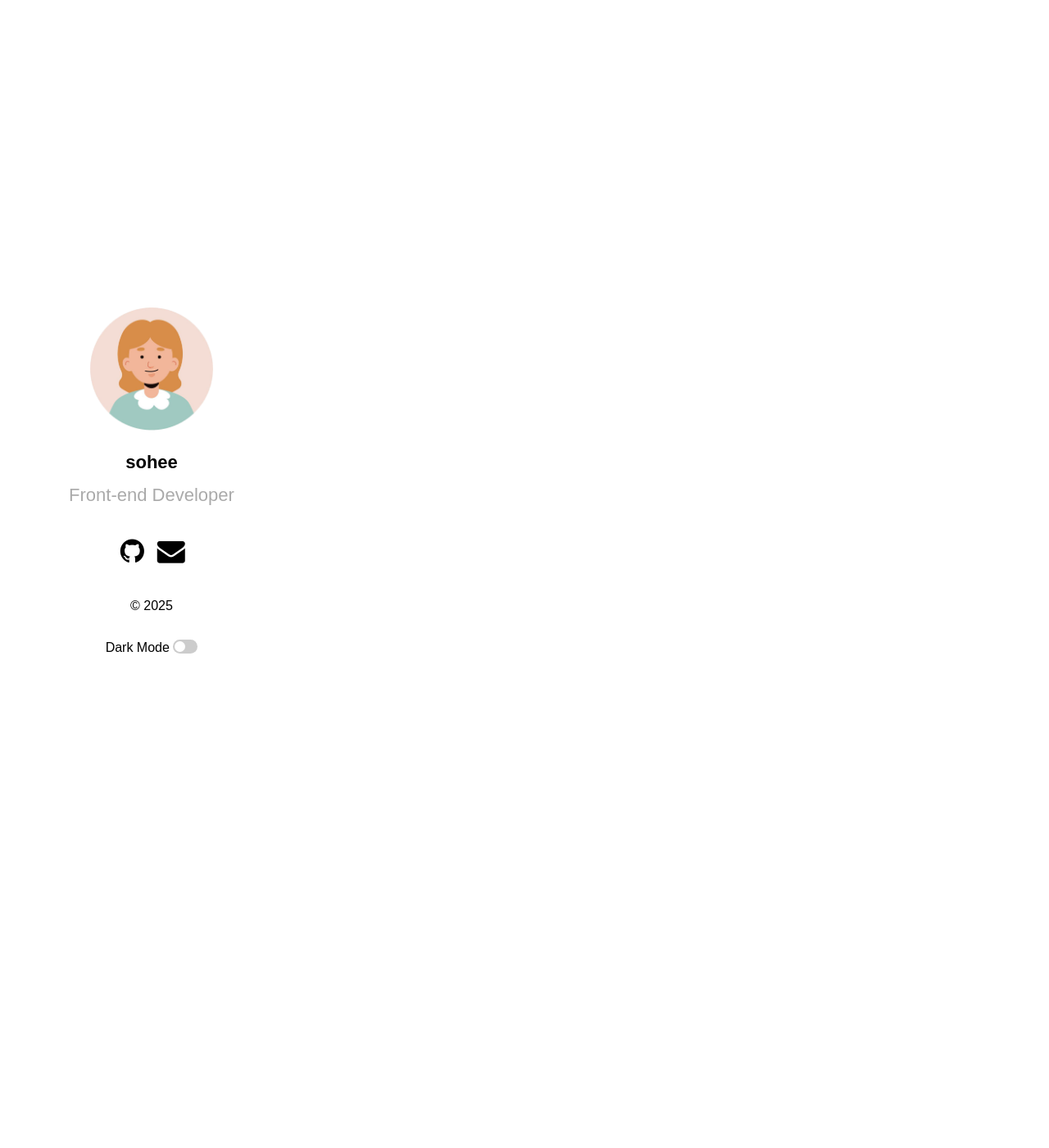
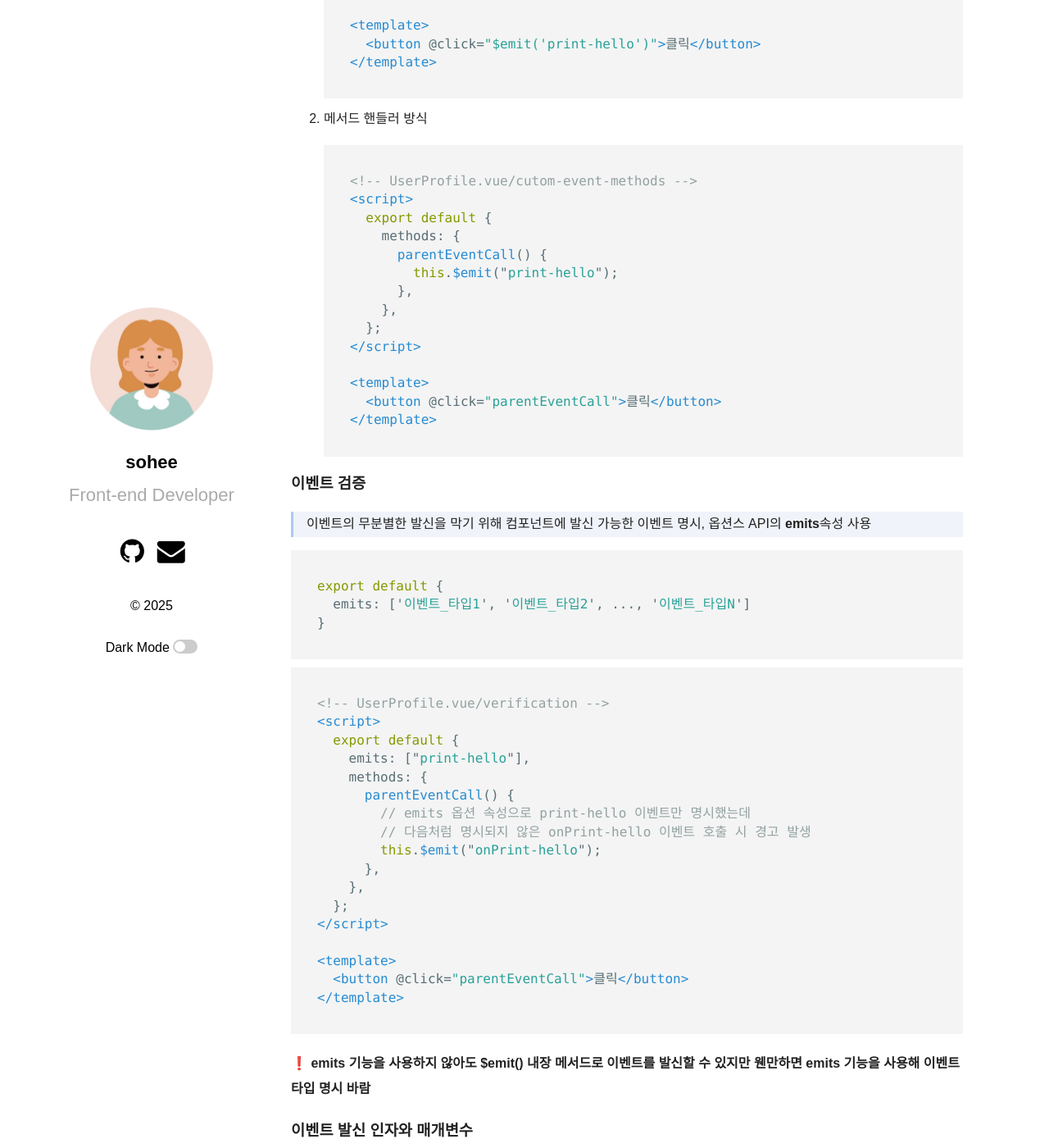
Before and after one commit to shkim00216/shkim00216.github.io, a Jekyll site: the page built from _posts/2025-10-13-vue3.md, in a window 1280 px wide and 1400 px high, scrolled down 13676 px. Shown: the whole window at 82% size. Built offline with Jekyll 4.4.1, drawn with Linux system fonts in a browser that asks for light colours; some web fonts are replaced; some of the changed text lies outside the part shown.

Commit message:
Update 2025-10-13-vue3.md

````diff
--- a/_posts/2025-10-13-vue3.md
+++ b/_posts/2025-10-13-vue3.md
@@ -392,15 +392,15 @@ updated -->
 
 1. 사용자 정의 속성만 지정하고 값을 할당하지 않음 -> `true`
 
-```html
-<UserProfile isHuman /> <UserProfile :isHuman="true" />
-```
+   ```html
+   <UserProfile isHuman /> <UserProfile :isHuman="true" />
+   ```
 
 2. `v-bind` 디렉티브를 사용하지 않으면 문자열 또는 숫자 값이 됨
 
-```html
-<UserProfile isHuman="true" /> <UserProfile isHuman="30" />
-```
+   ```html
+   <UserProfile isHuman="true" /> <UserProfile isHuman="30" />
+   ```
 
 ### 사용자 정의 속성의 유효성 검사
 
@@ -511,3 +511,142 @@ updated -->
 ```html
 <template> <컴포넌트 @이벤트_타입="이벤트_핸들러" /> </template>
 ```
+
+- 컴포넌트에서 사용하는 이벤트 타입은 하위 컴포넌트에서 부모 컴포넌트로 발신하는 이벤트를 수신하는 용도
+
+```html
+<!-- App.vue/custom-event -->
+<script>
+  import UserProfile from "./components/UserProfile.vue";
+
+  export default {
+    components: {
+      UserProfile,
+    },
+    methods: {
+      printHello() {
+        alert("안녕하세요!");
+      },
+    },
+  };
+</script>
+
+<template>
+  <UserProfile @print-hello="printHello"></UserProfile>
+</template>
+```
+
+### 이벤트 발신
+
+> 모든 컴포넌트는 부모 컴포넌트로 이벤트 발신, **$emit()** 내장 메서드 사용
+
+1. 인라인 핸들러 방식
+
+   ```html
+   <!-- UserProfile.vue/custom-event-inline -->
+   <script>
+     export default {};
+   </script>
+
+   <template>
+     <button @click="$emit('print-hello')">클릭</button>
+   </template>
+   ```
+
+2. 메서드 핸들러 방식
+
+   ```html
+   <!-- UserProfile.vue/cutom-event-methods -->
+   <script>
+     export default {
+       methods: {
+         parentEventCall() {
+           this.$emit("print-hello");
+         },
+       },
+     };
+   </script>
+
+   <template>
+     <button @click="parentEventCall">클릭</button>
+   </template>
+   ```
+
+### 이벤트 검증
+
+> 이벤트의 무분별한 발신을 막기 위해 컴포넌트에 발신 가능한 이벤트 명시, 옵션스 API의 **emits**속성 사용
+
+```javascript
+export default {
+  emits: ['이벤트_타입1', '이벤트_타입2', ..., '이벤트_타입N']
+}
+```
+
+```html
+<!-- UserProfile.vue/verification -->
+<script>
+  export default {
+    emits: ["print-hello"],
+    methods: {
+      parentEventCall() {
+        // emits 옵션 속성으로 print-hello 이벤트만 명시했는데
+        // 다음처럼 명시되지 않은 onPrint-hello 이벤트 호출 시 경고 발생
+        this.$emit("onPrint-hello");
+      },
+    },
+  };
+</script>
+
+<template>
+  <button @click="parentEventCall">클릭</button>
+</template>
+```
+
+#### ❗️ emits 기능을 사용하지 않아도 $emit() 내장 메서드로 이벤트를 발신할 수 있지만 웬만하면 emits 기능을 사용해 이벤트 타입 명시 바람
+
+### 이벤트 발신 인자와 매개변수
+
+- `$emit()` 내장 메서드를 사용해 부모 컴포넌트로 이벤트를 발신할 때 첫 번째 인자로 부모 컴포넌트의 이벤트 타입 명시
+- 두 번째 인자부터 값을 지정하면 부모 컴포넌트의 이벤트 매개변수로 값을 전달
+
+```html
+<!-- UserProfile.vue/parameter -->
+<script>
+  export default {
+    emits: ["print-hello"],
+    methods: {
+      parentEventCall() {
+        this.$emit("print-hello", "철수", 30);
+      },
+    },
+  };
+</script>
+
+<template>
+  <button @click="parentEventCall">클릭</button>
+</template>
+```
+
+```html
+<!-- App.vue/parameter -->
+<script>
+  import UserProfile from "./components/UserProfile.vue";
+
+  export default {
+    components: {
+      UserProfile,
+    },
+    methods: {
+      printHello(name, age) {
+        alert(`안녕하세요! 저는 ${name}이고, 나이는 ${age}살입니다.`);
+      },
+    },
+  };
+</script>
+
+<template>
+  <UserProfile
+    @print-hello="(name, age) => printHello(name, age)"
+  ></UserProfile>
+</template>
+```
````
